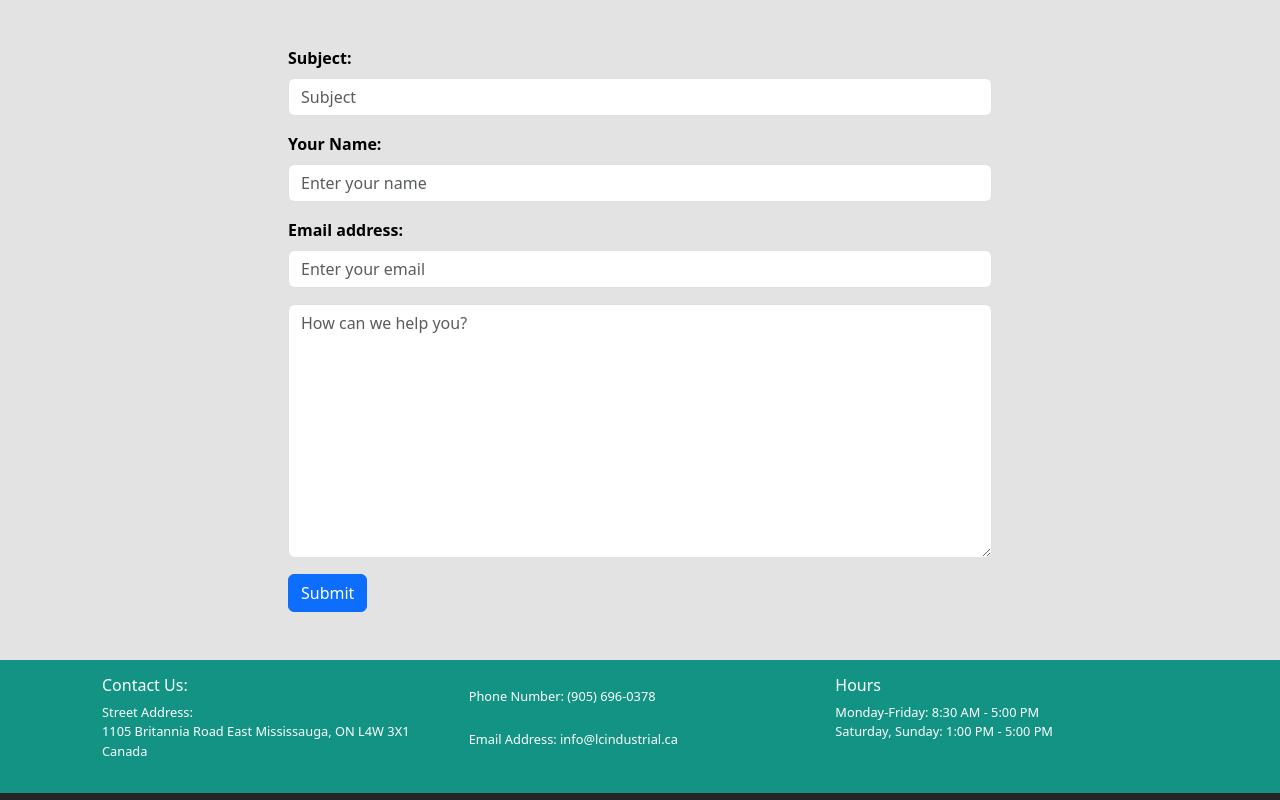
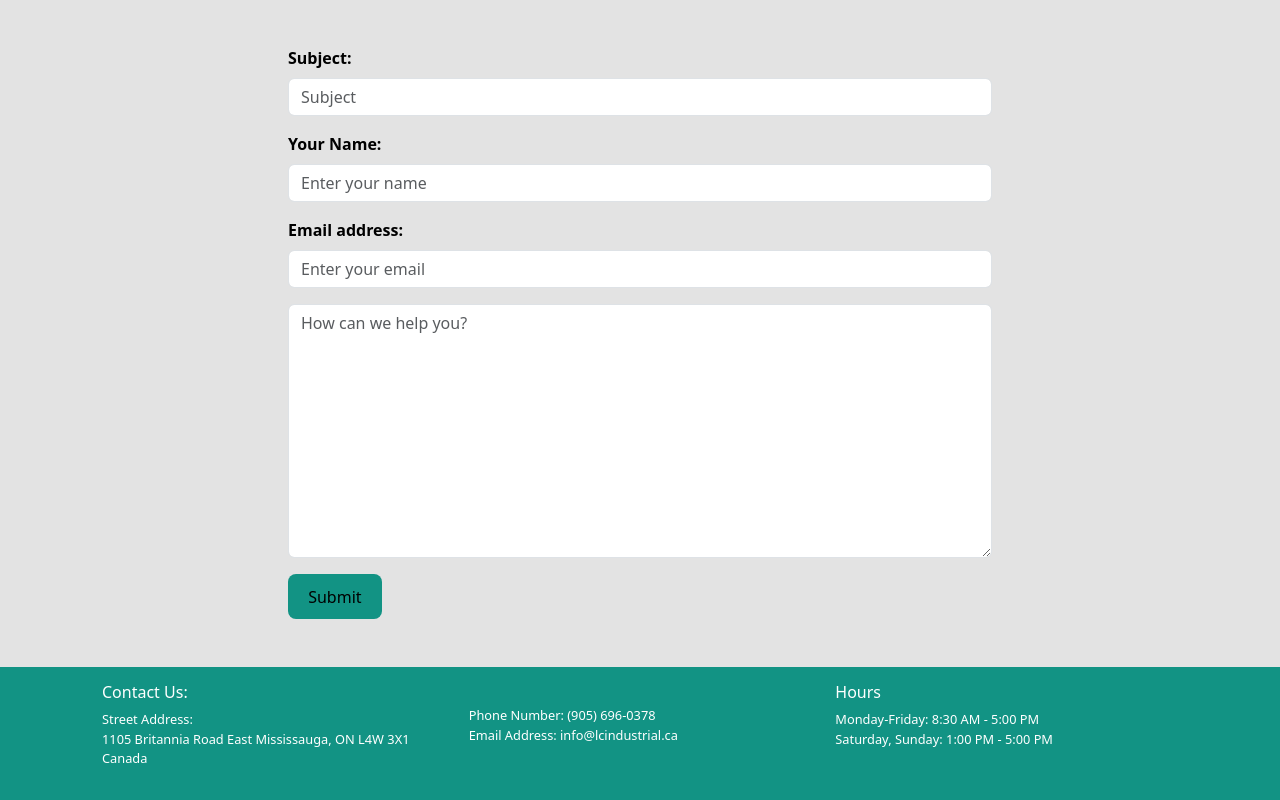
Before and after one commit to sunbagel/LC-Website-Extended, a React (Vite) app in the folder front-end/: page /contact_us in a window 1280 px wide. Shown: the part 346-1146 px from the top of the page. Built offline with nearby package versions, Linux system fonts and the light colour scheme.

Commit message:
change button colours on public facing side

```diff
--- a/front-end/src/og-components/EmailForm.tsx
+++ b/front-end/src/og-components/EmailForm.tsx
@@ -46,9 +46,9 @@ const EmailForm = () => {
           <Form.Control name="message" as="textarea" rows={10} placeholder="How can we help you?"/>
         </Form.Group>
 
-        <Button variant="primary" type="submit">
+        <button className='default-btn' type="submit">
           Submit
-        </Button>
+        </button>
       </Form>
     </div>
   )
--- a/front-end/src/og-components/FooterV2.tsx
+++ b/front-end/src/og-components/FooterV2.tsx
@@ -21,7 +21,6 @@ const FooterV2 = () => {
 
                     <ul className='list-unstyled'>
                         <li>Phone Number: (905) 696-0378</li>
-                        <br></br>
                         <li>Email Address: info@lcindustrial.ca</li>
                     </ul>
                 </div>
--- a/front-end/src/og-components/HeroSection.tsx
+++ b/front-end/src/og-components/HeroSection.tsx
@@ -29,7 +29,7 @@ const HeroSection = () => {
               </p>
               <div className="text-center my-4">
               <Link to="/contact_us">
-                <Button id="quote-button">Get a Quote</Button>
+                    <button className="default-btn" id="quote-button">Get a Quote</button>
               </Link>
 
               </div>
--- a/front-end/src/og-components/pages/Contact.tsx
+++ b/front-end/src/og-components/pages/Contact.tsx
@@ -1,5 +1,5 @@
 
-import { Container, Col } from 'react-bootstrap';
+
 import EmailForm from '../EmailForm';
 
 const Contact = () => {
```
